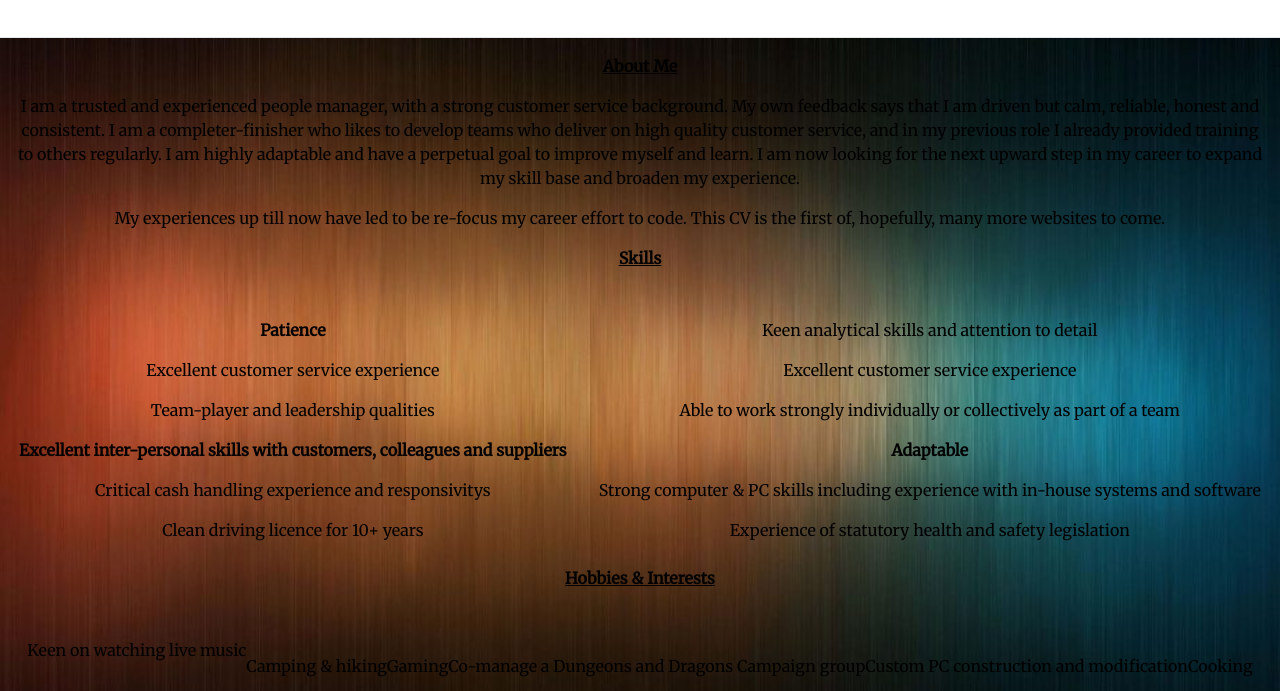
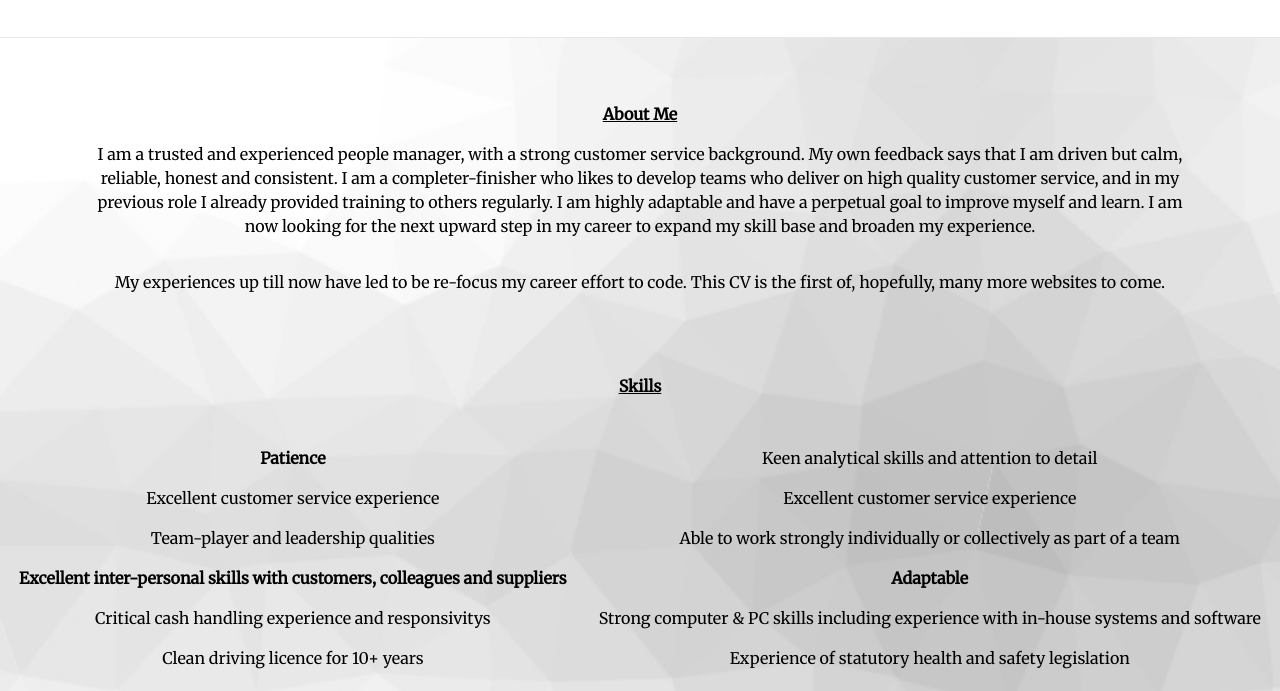
Before and after one commit to alexanderjamesfrancis/Alexs-Online-CV, a website: page about-me.html in a window 1280 px wide. Shown: the part 107-798 px from the top of the page. Drawn offline with Linux system fonts and the light colour scheme.

Commit message:
added background image

```diff
--- a/about-me.html
+++ b/about-me.html
@@ -4,6 +4,7 @@
     <meta charset="UTF-8">
     <meta http-equiv="X-UA-Compatible" content="IE=edge">
     <meta name="viewport" content="width=device-width, initial-scale=1.0">
+    <link rel="icon" type="image/x-icon" href="/images/favicon.ico">
     <link rel="preconnect" href="https://fonts.googleapis.com">
     <link rel="preconnect" href="https://fonts.gstatic.com" crossorigin>
     <link href="https://fonts.googleapis.com/css2?family=Merriweather&display=swap" rel="stylesheet">
@@ -48,13 +49,13 @@
     <!--Content container-->
     <div class="brick items-center justify-center">
     <!--Body Content-->
-        <div class=" flex flex-col text-center items-center p-4">
+        <div class=" flex flex-col text-center items-center p-4 py-16">
             <h2 class="about-me-title font-semibold underline underline-offset-1">About Me</h2>
 
-            <p class="my-4">I am a trusted and experienced people manager, with a strong customer service background. My own feedback says that I am driven but calm, reliable, honest and consistent. I am a completer-finisher who likes to develop teams who deliver on high
+            <p class="my-4 px-16">I am a trusted and experienced people manager, with a strong customer service background. My own feedback says that I am driven but calm, reliable, honest and consistent. I am a completer-finisher who likes to develop teams who deliver on high
                 quality customer service, and in my previous role I already provided training to others regularly. I am highly adaptable and have a perpetual goal to improve myself and learn. I am now looking for the next upward step in my career to expand my
                 skill base and broaden my experience. </p>
-            <p class="self-description">My experiences up till now have led to be re-focus my career effort to code. This CV is the first of, hopefully, many more websites to come.</p>
+            <p class="self-description my-4 px-16">My experiences up till now have led to be re-focus my career effort to code. This CV is the first of, hopefully, many more websites to come.</p>
 
         </div>
 
@@ -86,7 +87,7 @@
     <!--GHobbies-->
     <div class="flex flex-col items-center">
         <h3 class="font-semibold text-center underline underline-offset-1 mb-6">Hobbies & Interests</h3>
-        <div class="flex flex-col md:flex-row py-6 text-center space-y-4 px-4">
+        <div class="flex flex-col py-6 text-center space-y-4 px-4">
             <p>Keen on watching live music</p>
             <p>Camping & hiking</p>
             <p>Gaming</p>
--- a/input.css
+++ b/input.css
@@ -3,7 +3,7 @@
 @tailwind utilities;
 
 .brick {
-    background-image: url('../images/background.jpg');
+    background-image: url('../images/background3.jpg');
     background-repeat: no-repeat;
     background-size: cover;
 }
```
Also changed, not shown: contact-me.html (+3 -2 lines), employment-history.html (+5 -4 lines), index.html (+2 -1 lines), portfolio.html (+4 -3 lines), css/style.css, images/background.jpg (deleted), images/background2.jpg (deleted), images/background3.jpg (added), 1 other file.
